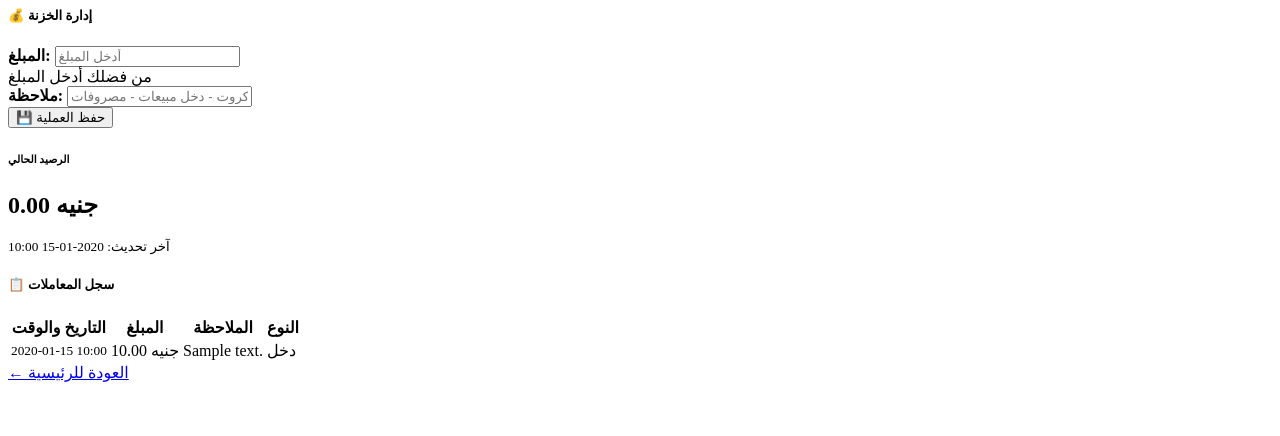
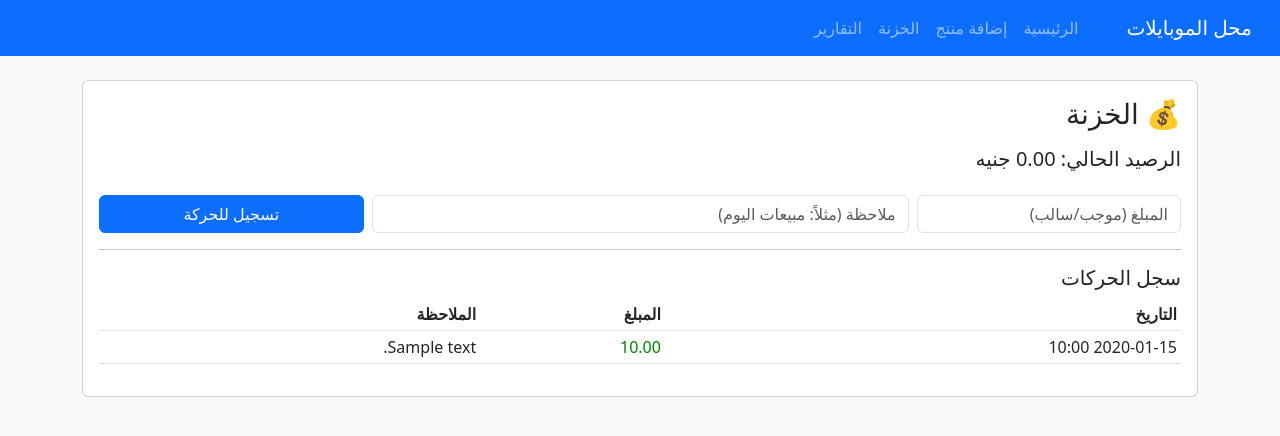
Before and after one commit to msayed20089/mobile-shop-web, a Flask app: template templates/cash.html in a window 1280 px wide. Shown: the top 436 px of the page. Run offline with Flask 3, Linux system fonts and the light colour scheme; the template is opened without the code that fills it: values that come from a table or form of the project are taken from there, others are empty; tables that the repository leaves empty hold one stand-in row (values such as "Sample post").

Commit message:
Update cash.html

```diff
--- a/templates/cash.html
+++ b/templates/cash.html
@@ -1,117 +1,38 @@
+{% extends "base.html" %}
+{% block content %}
+<div class="card p-3">
+  <h3>💰 الخزنة</h3>
+  <h5 class="mt-2">الرصيد الحالي: {{ '%.2f'|format(balance) }} جنيه</h5>
 
-<div class="row">
-  <div class="col-md-4">
-    <div class="card mb-4">
-      <div class="card-header bg-primary text-white">
-        <h5 class="mb-0">💰 إدارة الخزنة</h5>
+  <div class="mt-3">
+    <form method="post" class="row g-2">
+      <div class="col-md-3">
+        <input type="number" step="0.01" name="amount" class="form-control" placeholder="المبلغ (موجب/سالب)" required>
       </div>
-      <div class="card-body">
-        <form method="POST" class="needs-validation" novalidate>
-          <div class="mb-3">
-            <label for="amount" class="form-label"><strong>المبلغ:</strong></label>
-            <input type="number" step="0.01" class="form-control" id="amount" name="amount"
-                   placeholder="أدخل المبلغ" required>
-            <div class="invalid-feedback">
-              من فضلك أدخل المبلغ
+      <div class="col-md-6">
+        <input type="text" name="note" class="form-control" placeholder="ملاحظة (مثلاً: مبيعات اليوم)">
       </div>
-          </div>
-
-          <div class="mb-3">
-            <label for="note" class="form-label"><strong>ملاحظة:</strong></label>
-            <input type="text" class="form-control" id="note" name="note"
-                   placeholder="مثلاً: شراء كروت - دخل مبيعات - مصروفات">
-          </div>
-
-          <div class="d-grid gap-2">
-            <button type="submit" class="btn btn-success">
-              💾 حفظ العملية
-            </button>
+      <div class="col-md-3">
+        <button class="btn btn-primary w-100">تسجيل للحركة</button>
       </div>
     </form>
   </div>
-    </div>
 
-    <!-- بطاقة الرصيد -->
-    <div class="card">
-      <div class="card-body text-center">
-        <h6 class="card-title">الرصيد الحالي</h6>
-        <h2 class="text-{{ 'success' if total >= 0 else 'danger' }}">
-          {{ "%.2f"|format(total) }} جنيه
-        </h2>
-        <small class="text-muted">آخر تحديث: {{ transactions[0].date.strftime('%Y-%m-%d %H:%M') if transactions else '--' }}</small>
-      </div>
-    </div>
-  </div>
-
-  <div class="col-md-8">
-    <div class="card">
-      <div class="card-header bg-info text-white">
-        <h5 class="mb-0">📋 سجل المعاملات</h5>
-      </div>
-      <div class="card-body p-0">
-        {% if transactions %}
-          <div class="table-responsive" style="max-height: 600px;">
-            <table class="table table-striped table-hover mb-0">
-              <thead class="table-light sticky-top">
-                <tr>
-                  <th>التاريخ والوقت</th>
-                  <th>المبلغ</th>
-                  <th>الملاحظة</th>
-                  <th>النوع</th>
-                </tr>
+  <hr>
+  <h5>سجل الحركات</h5>
+  <table class="table table-sm">
+    <thead>
+      <tr><th>التاريخ</th><th>المبلغ</th><th>الملاحظة</th></tr>
     </thead>
     <tbody>
-                {% for tx in transactions %}
+      {% for t in transactions %}
       <tr>
-                    <td>
-                      <small>{{ tx.date.strftime('%Y-%m-%d %H:%M') }}</small>
-                    </td>
-                    <td>
-                      <span class="badge bg-{{ 'success' if tx.amount > 0 else 'danger' }} fs-6">
-                        {{ "%.2f"|format(tx.amount) }} جنيه
-                      </span>
-                    </td>
-                    <td>{{ tx.note or '-' }}</td>
-                    <td>
-                      {% if tx.amount > 0 %}
-                        <span class="badge bg-success">دخل</span>
-                      {% else %}
-                        <span class="badge bg-danger">مصروف</span>
-                      {% endif %}
-                    </td>
+        <td>{{ t.date.strftime('%Y-%m-%d %H:%M') }}</td>
+        <td style="color: {{ 'green' if t.amount>0 else 'red' }}">{{ '%.2f'|format(t.amount) }}</td>
+        <td>{{ t.note }}</td>
       </tr>
       {% endfor %}
     </tbody>
   </table>
 </div>
-        {% else %}
-          <div class="text-center text-muted py-5">
-            <h5>لا توجد معاملات مسجلة</h5>
-            <p>ابدأ بإضافة أول معاملة للخزنة</p>
-          </div>
-        {% endif %}
-      </div>
-    </div>
-  </div>
-</div>
-
-<div class="mt-4 text-center">
-  <a href="{{ url_for('index') }}" class="btn btn-outline-primary">← العودة للرئيسية</a>
-</div>
-
-<script>
-// تفعيل التحقق من النماذج
-(function() {
-  'use strict';
-  var forms = document.querySelectorAll('.needs-validation');
-  Array.prototype.slice.call(forms).forEach(function(form) {
-    form.addEventListener('submit', function(event) {
-      if (!form.checkValidity()) {
-        event.preventDefault();
-        event.stopPropagation();
-      }
-      form.classList.add('was-validated');
-    }, false);
-  });
-})();
-</script>
+{% endblock %}
```
Lines whose indentation alone changed are shown as unchanged.
